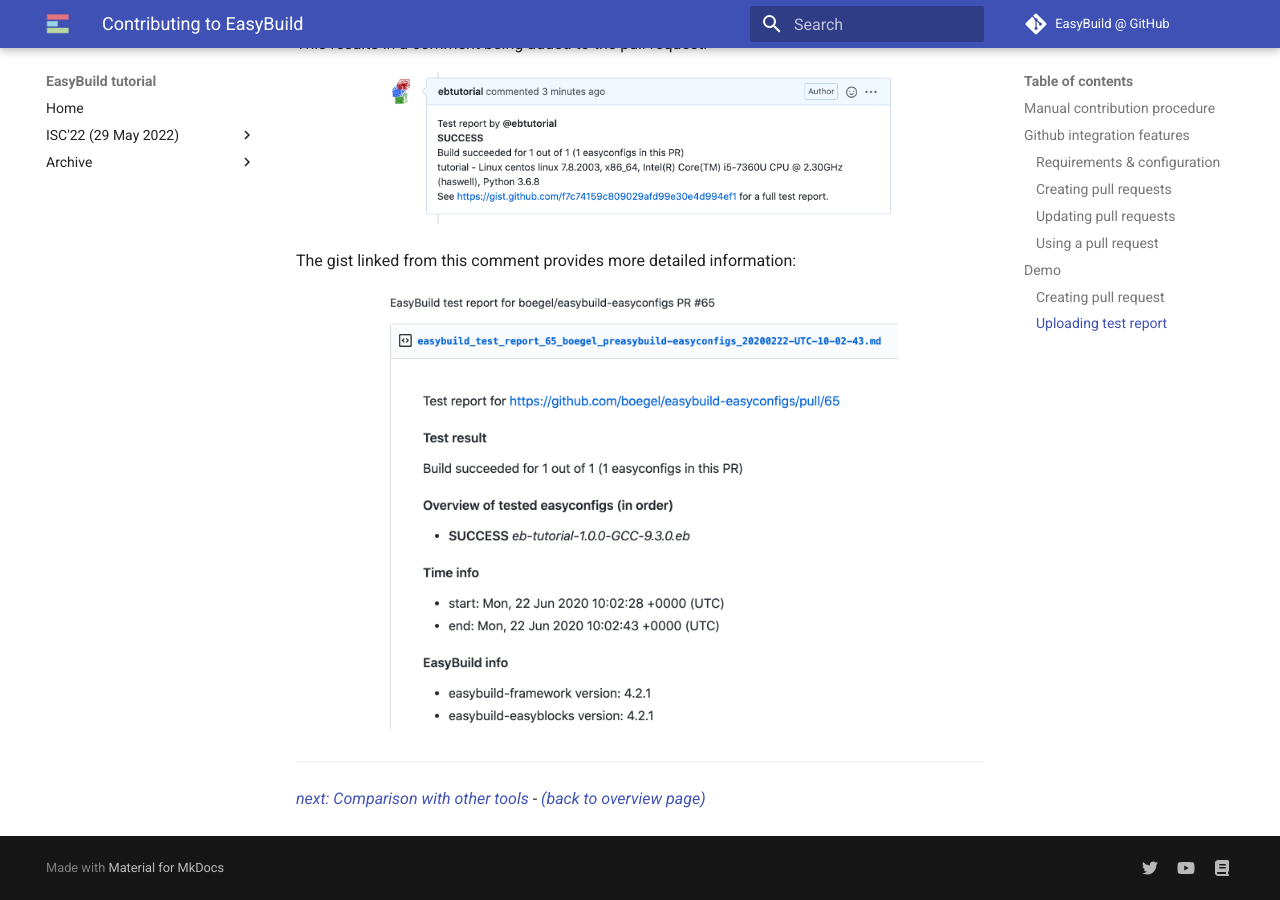
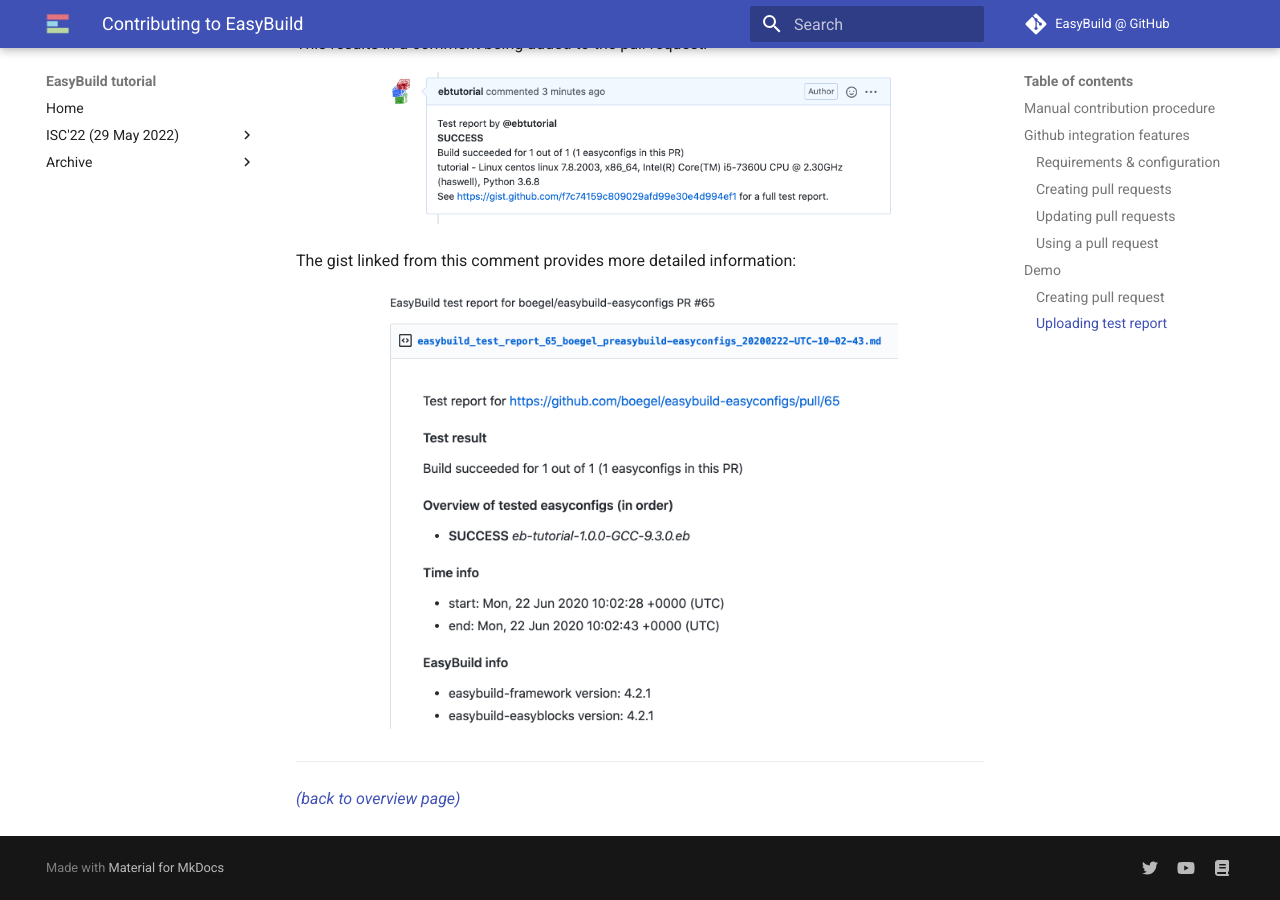
Before and after one commit to easybuilders/easybuild-tutorial, an MkDocs documentation site: the page built from docs/2023-eb-eessi-uk-workshop/easybuild-contributing.md, in a window 1280 px wide and 900 px high, scrolled down 9124 px. Built offline with MkDocs 1.6.1 and Material for MkDocs 9.7.7, drawn with Linux system fonts in a browser that asks for light colours.

Commit message:
Update docs/2023-eb-eessi-uk-workshop/easybuild-contributing.md
Co-authored-by: ocaisa <alan.ocais@cecam.org>

```diff
--- a/docs/2023-eb-eessi-uk-workshop/easybuild-contributing.md
+++ b/docs/2023-eb-eessi-uk-workshop/easybuild-contributing.md
@@ -435,4 +435,4 @@
 
 ---
 
-[*next: Comparison with other tools*](comparison_other_tools.md) - [*(back to overview page)*](index.md)
+[*(back to overview page)*](index.md)
```
